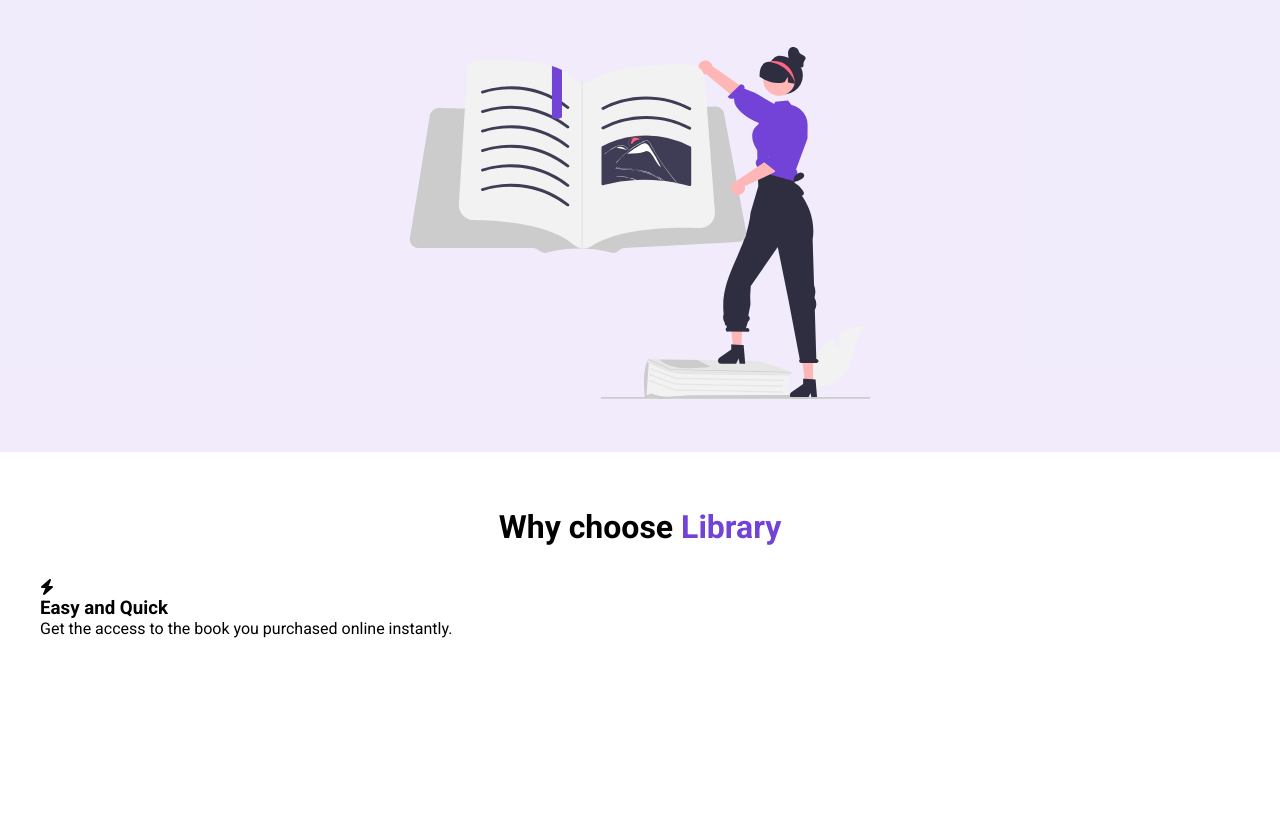
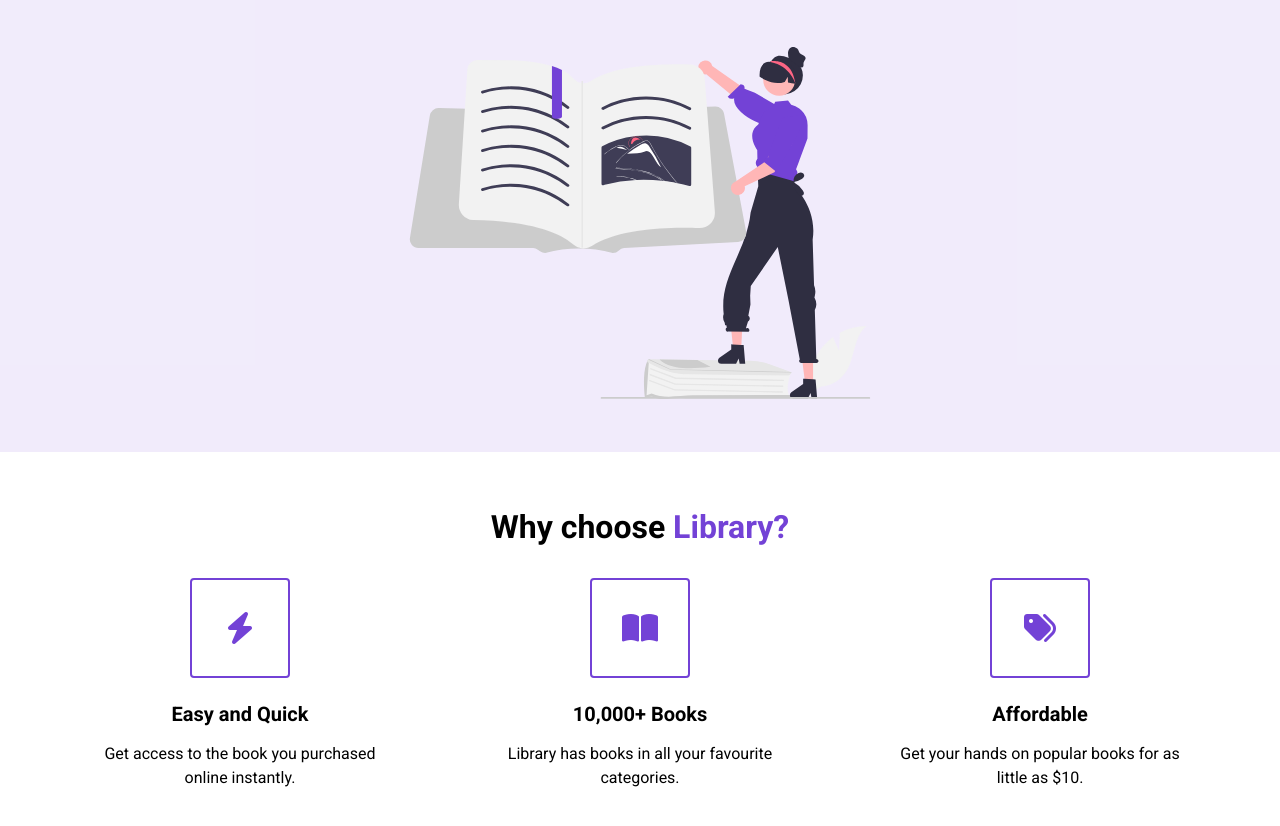
Before and after one commit to nikhilpahan/Library-Website, a plain HTML site: page index.html in a window 1280 px wide. Shown: the part 398-1224 px from the top of the page. Before the commit the page ends 1092 px from the top, so only its background shows below. Drawn offline with Linux system fonts and the light colour scheme.

Commit message:
creating why library sec

```diff
--- a/index.html
+++ b/index.html
@@ -39,21 +39,43 @@
             <div class="container">
                 <div class="row">
                   <h2 class="section__title">
-                    Why choose <span class="purple">Library</span>
+                    Why choose <span class="purple">Library?</span>
                   </h2>
                   <div class="highlight__wrapper">
                     <div class="highlight">
                         <div class="highlight__img">
                            <i class="fas fa-bolt"></i>
+                        </div>
                            <h3 class="highlight__subtitle">
                             Easy and Quick
                            </h3>
                            <p class="highlight__para">
-                            Get the access to the book you purchased online instantly.
+                            Get access to the book you purchased online instantly.
                            </p>
+                    </div>
+                    <div class="highlight">
+                        <div class="highlight__img">
+                           <i class="fas fa-book-open"></i>
                         </div>
+                           <h3 class="highlight__subtitle">
+                            10,000+ Books
+                           </h3>
+                           <p class="highlight__para">
+                            Library has books in all your favourite categories.
+                           </p>
                     </div>
-                  </div>
+                    <div class="highlight">
+                        <div class="highlight__img">
+                           <i class="fas fa-tags"></i>
+                        </div>
+                           <h3 class="highlight__subtitle">
+                            Affordable
+                           </h3>
+                           <p class="highlight__para">
+                            Get your hands on popular books for as little as $10.
+                           </p>
+                    </div>
+                   </div>
                 </div>
             </div>
         </section>
--- a/style.css
+++ b/style.css
@@ -15,6 +15,10 @@ img {
     height: 100%;
     max-height: 50vh;
     padding: 24px;
+}
+
+p {
+    line-height: 1.5;
 }
 
 .nav__container {
@@ -137,3 +141,39 @@ button:active {
 HIGHLIGHTS
 
 */
+
+.highlight__wrapper {
+    display: flex;
+}
+
+.highlight {
+    padding: 0 24px;
+    width: calc(100%/ 3 );
+    display: flex;
+    align-items: center;
+    justify-content: center;
+    flex-direction: column;
+}
+
+.highlight__para {
+    text-align: center;
+    max-width: 280px;
+}
+
+.highlight__img{
+    border: 2px solid #7342d6;
+    color: #7342d6;
+    width: 100px;
+    height: 100px;
+    display: flex;
+    align-items: center;
+    justify-content: center;
+    border-radius: 4px;
+    font-size: 32px;
+    margin-bottom: 24px;
+}
+
+.highlight__subtitle {
+    font-size: 20px;
+    margin-bottom: 16px;
+}
```
